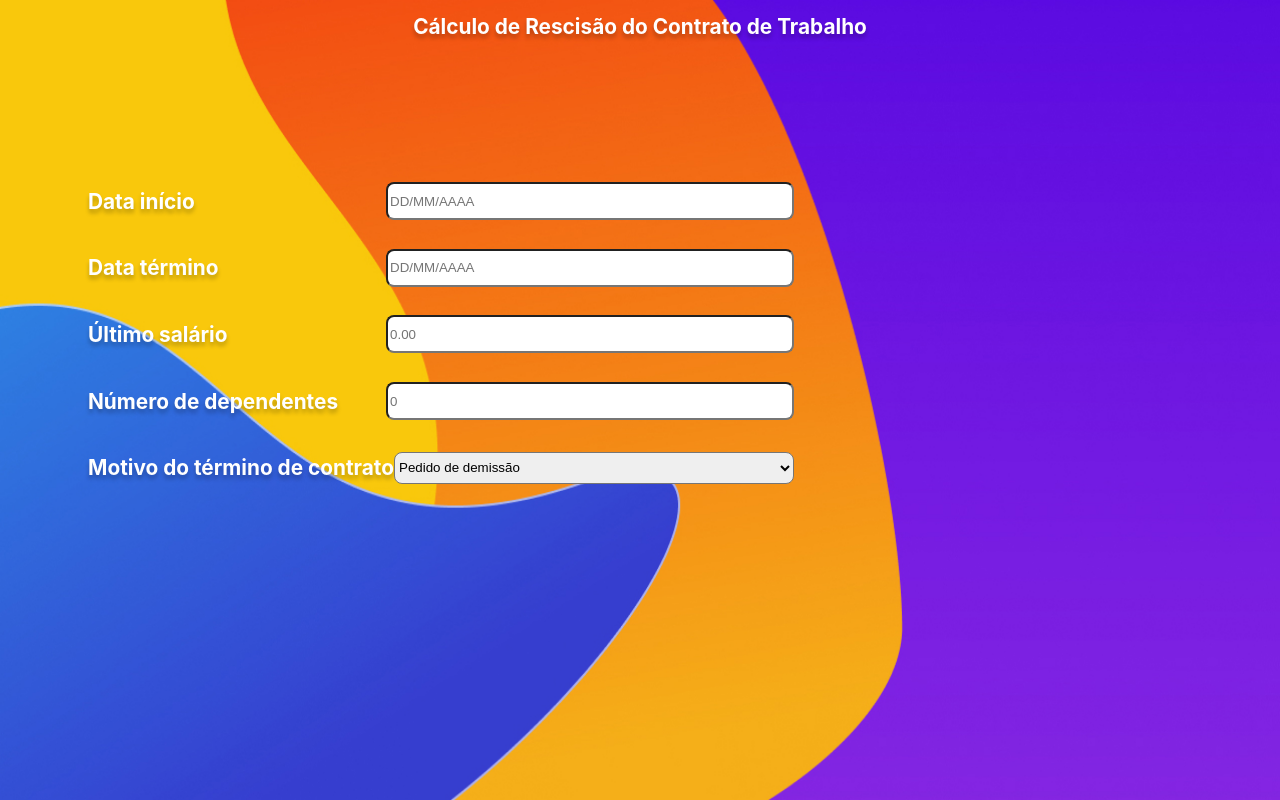
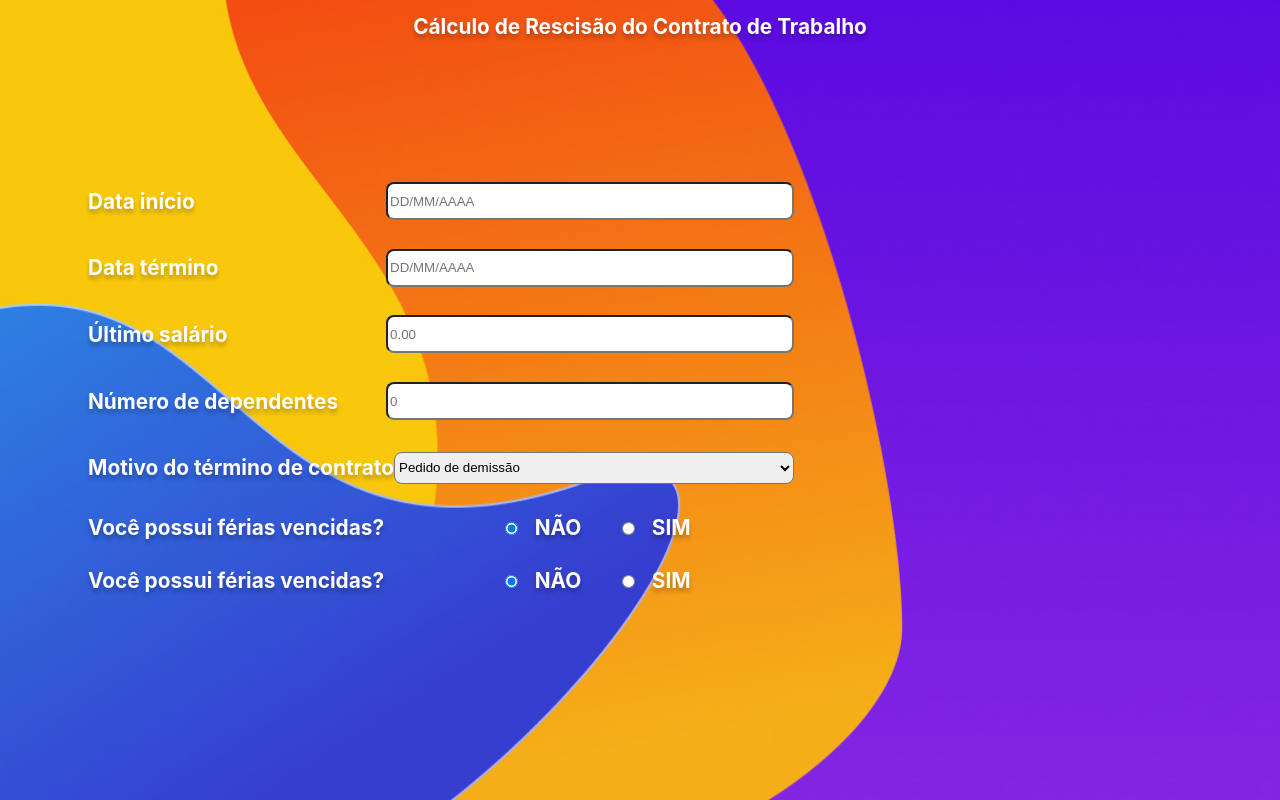
Before and after one commit to realcaldeira/SmartCalcWork, a React (Create React App) app: page / in a window 1280 px wide. Built offline with nearby package versions, Linux system fonts and the light colour scheme.

Commit message:
Radios 1/2 - ok

```diff
--- /dev/null
+++ b/src/components/Radio/index.js
@@ -0,0 +1,17 @@
+import React from 'react';
+
+import { OptionsRadio, Title, FériasVencidas, Radios } from './styles';
+
+export function Radio() {
+  return (
+    <OptionsRadio>
+      <Title>Você possui férias vencidas?</Title>
+      <FériasVencidas>
+        <Radios type="radio" value="option1" checked={true} />
+        <Title>NÃO</Title>
+        <Radios type="radio" value="option2" />
+        <Title>SIM</Title>
+      </FériasVencidas>
+    </OptionsRadio>
+  );
+}
--- /dev/null
+++ b/src/components/Radio/styles.js
@@ -0,0 +1,25 @@
+import styled from 'styled-components';
+
+export const Title = styled.h1`
+  font-size: 2.6vh;
+  color: #fff;
+
+  text-shadow: 0px 4px 4px rgba(0, 0, 0, 0.25);
+`;
+
+export const OptionsRadio = styled.div`
+  display: flex;
+
+  align-items: center;
+`;
+
+export const FériasVencidas = styled.div`
+  display: flex;
+  justify-content: center;
+  align-items: center;
+  padding-left: 10vh;
+`;
+export const Radios = styled.input`
+  margin-right: 2.1vh;
+  margin-left: 5.1vh;
+`;
--- a/src/pages/Calculator/index.js
+++ b/src/pages/Calculator/index.js
@@ -14,6 +14,7 @@ import {
 } from './styles';
 
 import { Input } from '../../components/Input';
+import { Radio } from '../../components/Radio';
 
 import Background from '../../assets/background-calculator.jpg';
 
@@ -40,6 +41,8 @@ export default function Calculator() {
                 <Option>Pedido de demissão</Option>
               </Select>
             </Options>
+            <Radio />
+            <Radio />
           </Data>
         </ContainerInput>
       </ContainerContent>
--- a/src/pages/Calculator/styles.js
+++ b/src/pages/Calculator/styles.js
@@ -24,7 +24,7 @@ export const Title = styled.h1`
   text-shadow: 0px 4px 4px rgba(0, 0, 0, 0.25);
 `;
 
-export const ContainerInput = styled.div`
+export const ContainerInput = styled.form`
   padding-top: 21vh;
   position: absolute;
 
```
